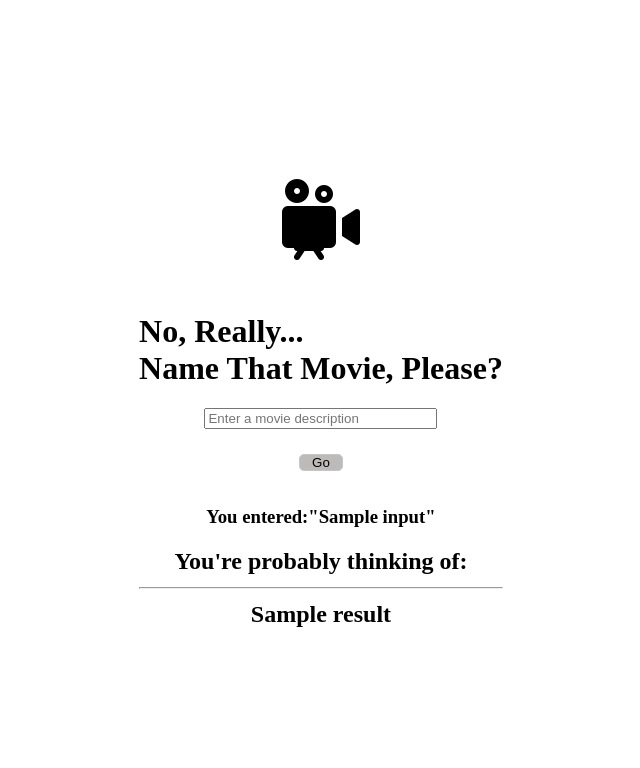
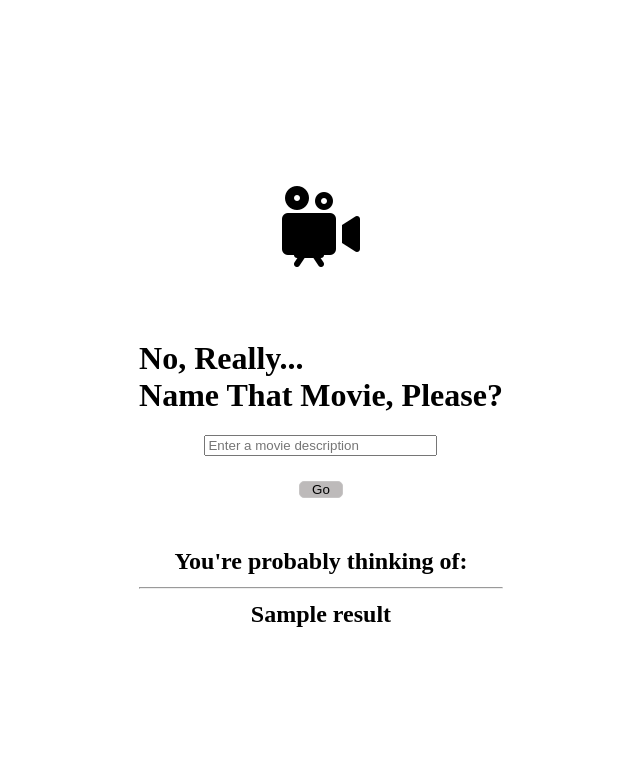
Before and after one commit to brennanp93/move-finder-ai, a Flask app: template templates/index.html in a window 1280 px wide. Shown: the top 768 px of the page, without its empty margins (319-959 px from the left). Run offline with Flask 2, Linux system fonts and the light colour scheme; the template is opened without the code that fills it: most values are stand-ins (such as "Sample title", 1, 10 or a date in 2020).

Commit message:
remove sessions to test

```diff
--- a/app.py
+++ b/app.py
@@ -16,12 +16,12 @@ def index():
             prompt=generate_prompt(description),
             temperature=0.3,
         )
-        session['input'] = description
+        # session['input'] = description
 
-        print(input)
+
         return redirect(url_for("index", result=response.choices[0].text))
     result = request.args.get("result")
-    return render_template("index.html", result=result,  input = session["input"])
+    return render_template("index.html", result=result,  )
 
 
 def generate_prompt(movie_description):
--- a/templates/index.html
+++ b/templates/index.html
@@ -43,7 +43,7 @@
     </div>
       {% if result %}
       <div class="result">
-        <h3>You entered:"{{input}}"</h3>
+        <!-- <h3>You entered:"{{input}}"</h3> -->
         <h2>
           You're probably thinking of: <br />
           <hr />
```
